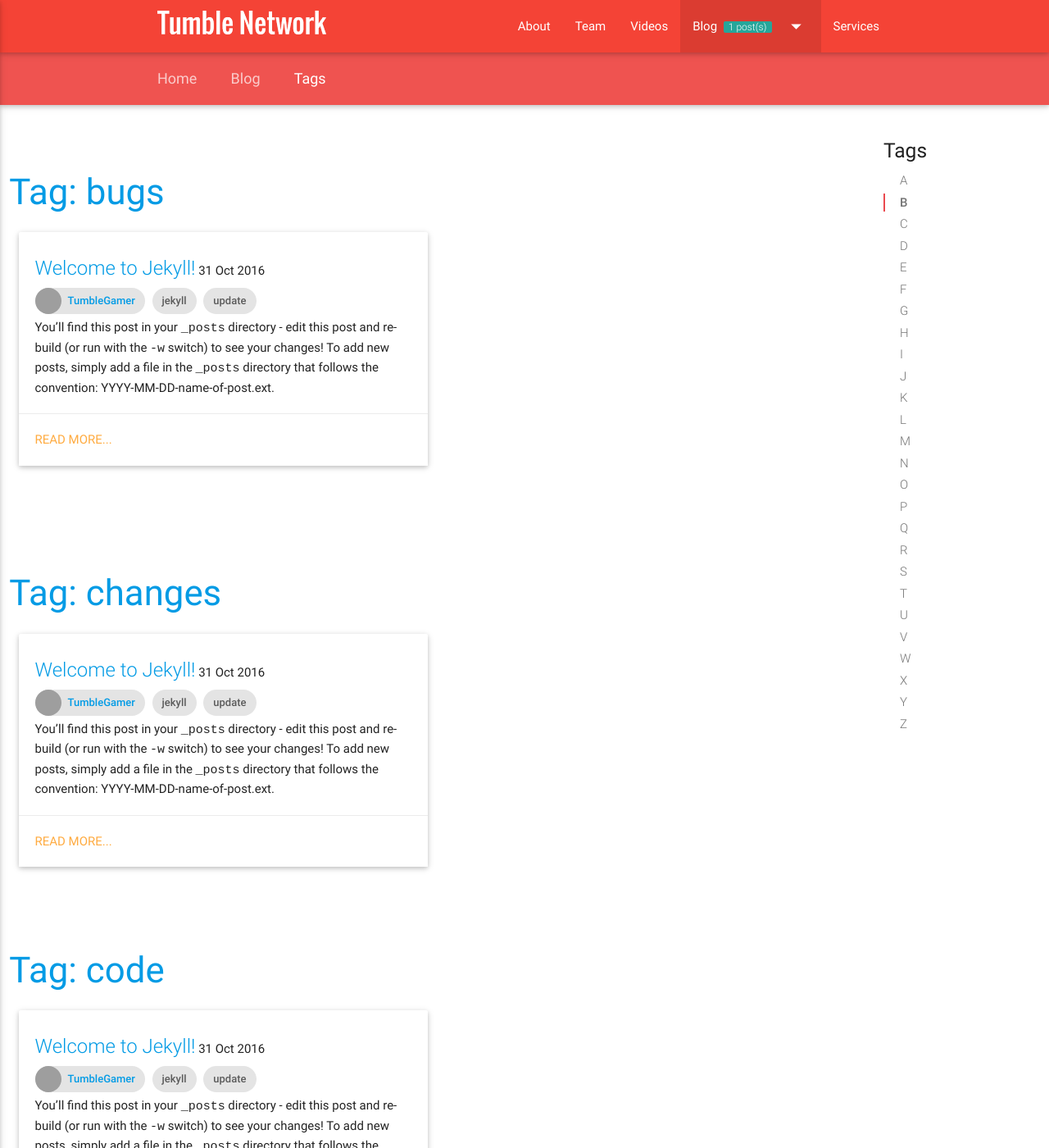
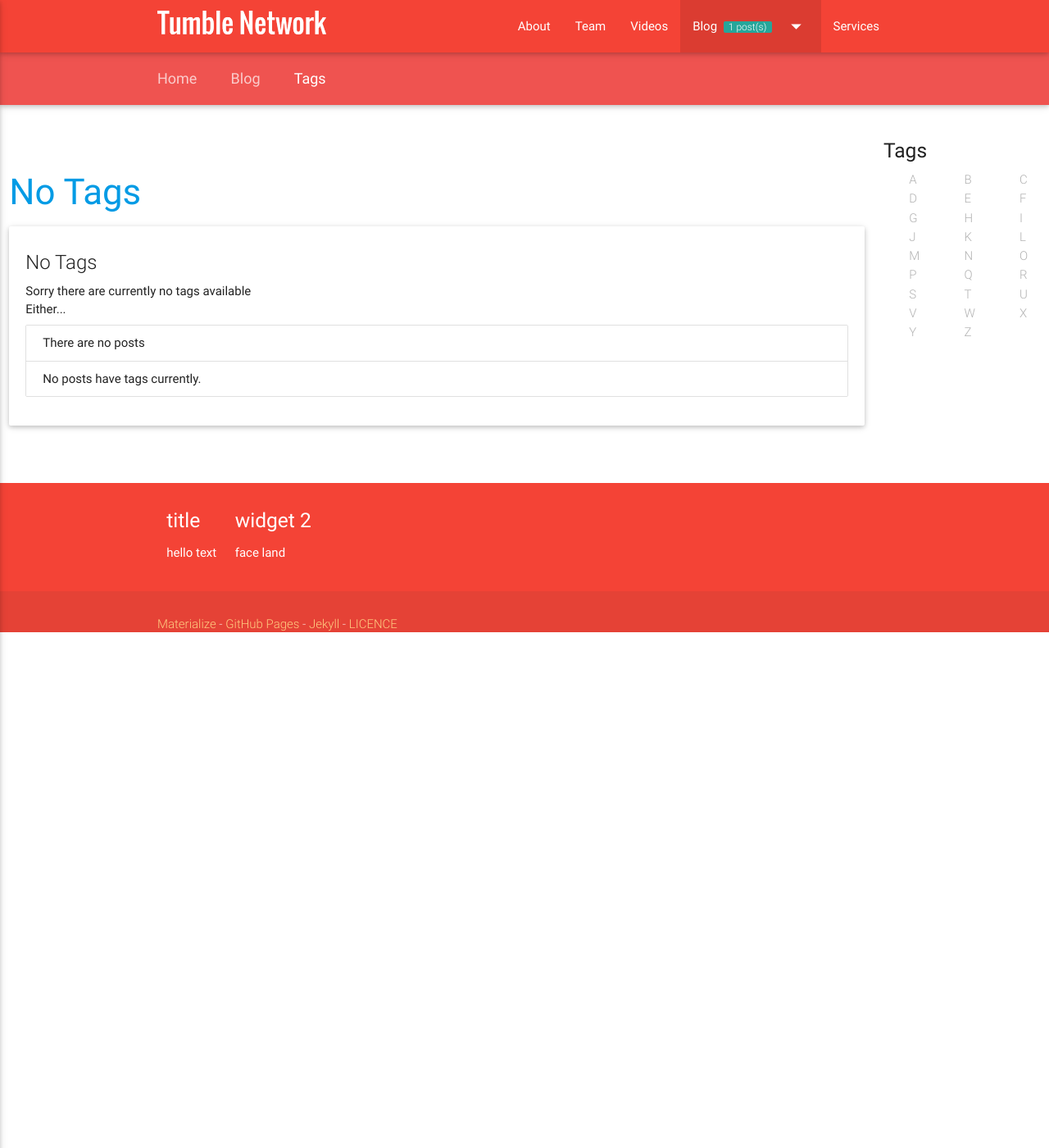
Before and after one commit to tumblenet/www.tumblenet.ga, a Jekyll site: the page built from blog/tags.html, in a window 1280 px wide and 1400 px high. Shown: the whole window at 82% size. Built offline with Jekyll 4.4.1, drawn with Linux system fonts in a browser that asks for light colours; nearby versions of some CDN libraries; comment, search, counter and statistics services are not loaded; some of the changed text lies outside the part shown; grey boxes are pictures that could not be loaded.

Commit message:
better tags

```diff
--- a/_posts/2016-10-31-welcome-to-jekyll.md
+++ b/_posts/2016-10-31-welcome-to-jekyll.md
@@ -4,7 +4,7 @@ title: "Welcome to Jekyll!"
 date: "2016-10-31 18:27"
 author: tumblegamer
 categories: jekyll update
-tags: welcome jekyll find post directory edit re-build rn switch see changes new simply file follows powerful code def tom docs most bugs features repo jekyll-gh
+tags:
 ---
 You'll find this post in your `_posts` directory - edit this post and re-build (or run with the `-w` switch) to see your changes!
 To add new posts, simply add a file in the `_posts` directory that follows the convention: YYYY-MM-DD-name-of-post.ext.
--- a/blog/tags.html
+++ b/blog/tags.html
@@ -33,12 +33,13 @@ The following part removes dulpicated tags and invalid tags like blank tag.
 {% endfor %}
 
 
-
 <div class="row">
   <div class="col s12 m9 l10">
+		{% if tags %}
 		{% for tag in tags %}
 			{% assign letter = tag | slice: 0  %}
 				{% unless current_letter == letter %}
+				{% assign letters = letters | append: letter | append: ',' %}
 					{% assign current_letter = letter %}
 					{% unless forloop.first %}
 				</div>
@@ -56,18 +57,40 @@ The following part removes dulpicated tags and invalid tags like blank tag.
 							{% endfor %}
 						</div>
 					</div>
-
-{% endfor %}
+					{% else %}
+		<div id="top" class="section scrollspy">
+			<div id="no-tags">
+				<br><br>
+				<a href="{{ page.url }}#no-tags"><h3 class="tag-head">No Tags</h3></a>
+				<div class="row">
+					<div class="card">
+						<div class="card-content">
+							<span class="card-title">No Tags</span>
+							<p>	Sorry there are currently no tags available</p>
+								<p>Either...</p>
+								<ul class="collection">
+									<li class="collection-item">There are no posts</li>
+									<li class="collection-item">No posts have tags currently.</li>
+								</ul>
 						</div>
 				</div>
+			</div>
+		</div>
+		{% endfor %}
+		{% endif %}
+
+		</div>
+  </div>
+
   <div class="col hide-on-small-only m3 l2">
 		<div class="toc-wrapper" style="top: 0px;">
-			<ul class="section table-of-contents pinned pin-top">
+			<ul class="section table-of-contents pinned pin-top row">
 				<h5>Tags</h5>
 				<!--li><a href="#top">top</a></li-->
-				{% assign letters = "a,b,c,d,e,f,g,h,i,j,k,l,m,n,o,p,q,r,s,t,u,v,w,x,y,z" | split:',' %}
-				{% for letter in letters %}
-				<li><a href="#{{ letter | slugize }}">{{ letter | upcase }}</a></li>
+				{% assign letters_alpha = "a,b,c,d,e,f,g,h,i,j,k,l,m,n,o,p,q,r,s,t,u,v,w,x,y,z" | split:',' %}
+				{% assign letters = letters | split:',' %}
+				{% for letter in letters_alpha %}
+				<li class="col m4 l4"><a {% if letters contains letter %}href="#{{ letter | slugize }}"{% endif %} class="btn-flat {% unless letters contains letter %}disabled{% endunless %}">{{ letter | upcase }}</a></li>
 				{% endfor %}
 			</ul>
 		</div>
```
Lines whose indentation alone changed are shown as unchanged.
